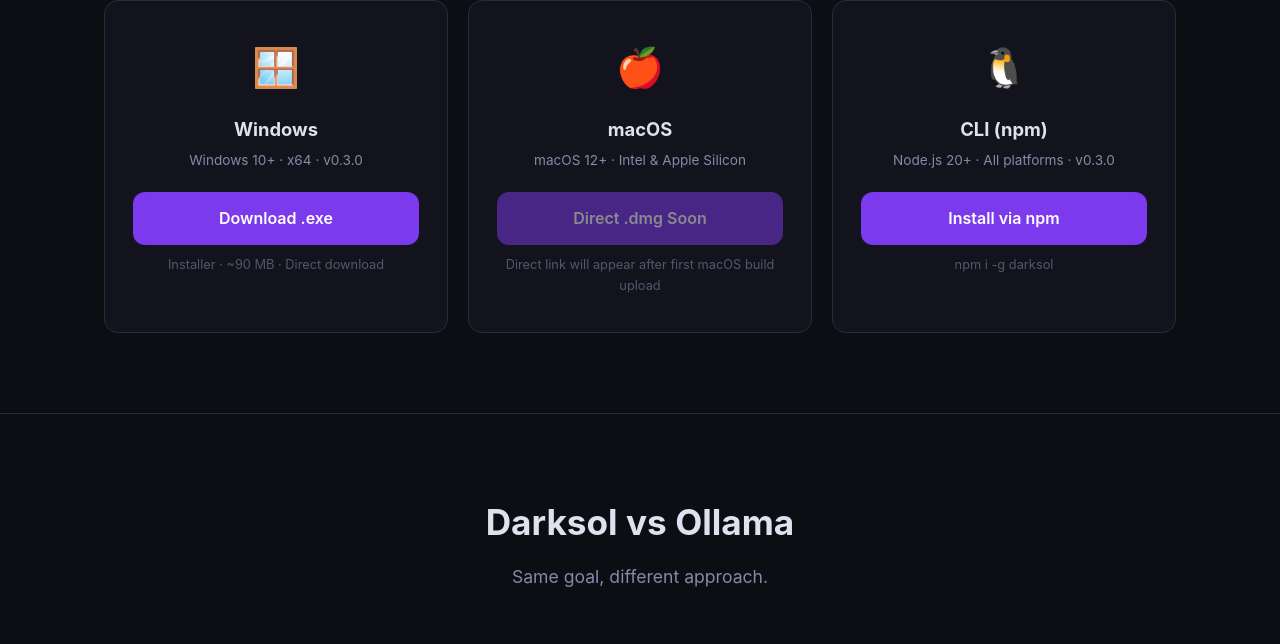
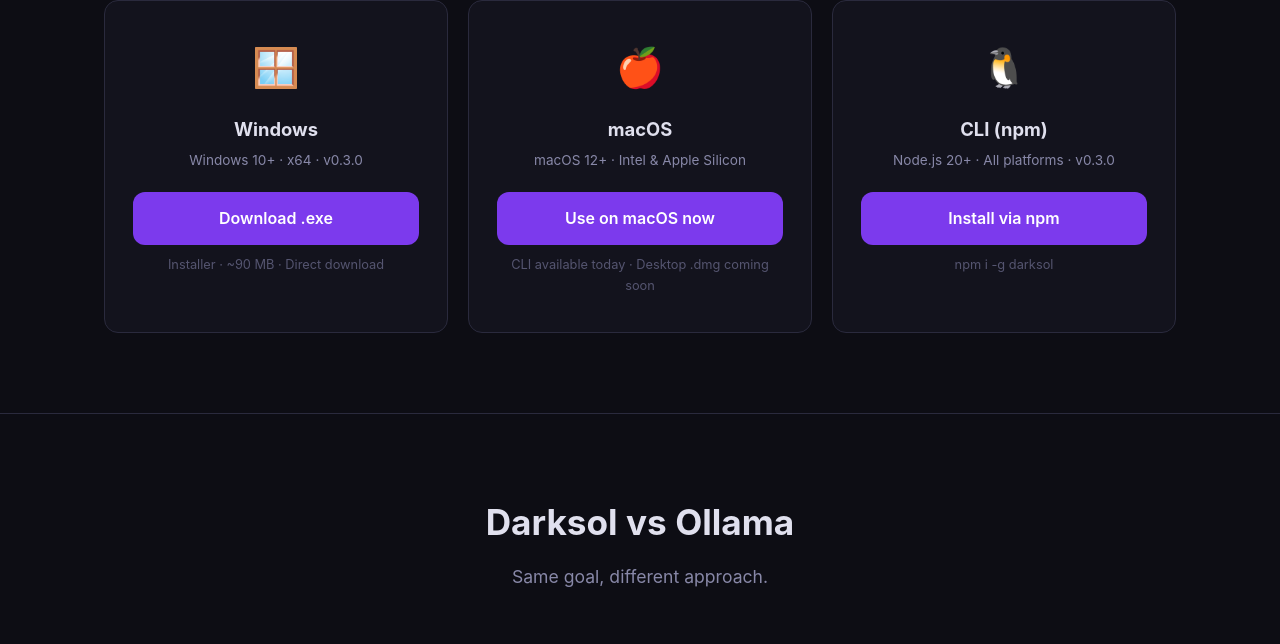
Before and after one commit to darks0l/darksol-inference, a website: page landing/index.html in a window 1280 px wide. Shown: the part 2979-3623 px from the top of the page. Drawn offline with Linux system fonts and the light colour scheme.

Commit message:
ux(downloads): enable immediate macOS path via npm while DMG is pending

```diff
--- a/landing/index.html
+++ b/landing/index.html
@@ -602,8 +602,8 @@
         <div class="download-icon">🍎</div>
         <h3>macOS</h3>
         <div class="version">macOS 12+ · Intel & Apple Silicon</div>
-        <a href="#" class="btn btn-primary" style="pointer-events:none;opacity:0.5;">Direct .dmg Soon</a>
-        <span class="alt">Direct link will appear after first macOS build upload</span>
+        <a href="https://www.npmjs.com/package/darksol" class="btn btn-primary">Use on macOS now</a>
+        <span class="alt">CLI available today · Desktop .dmg coming soon</span>
       </div>
       <div class="download-card">
         <div class="download-icon">🐧</div>
```
